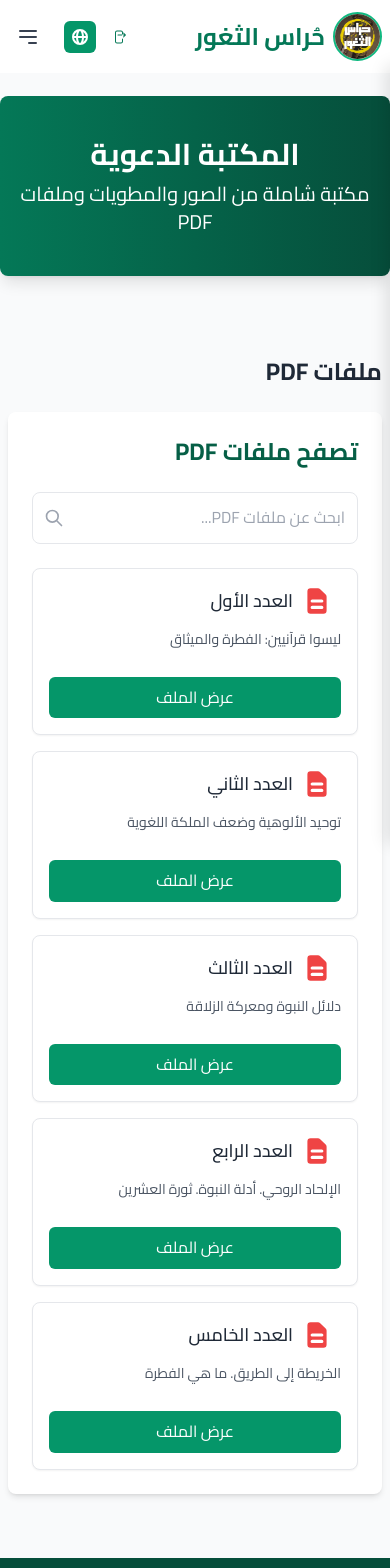
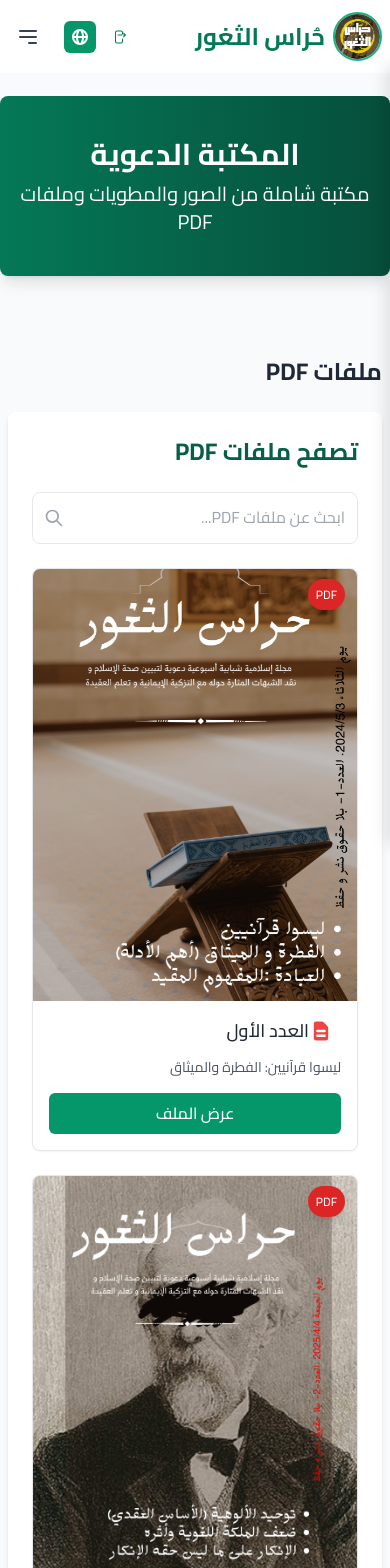
Before and after one commit to MMansy19/Hurass-Al-Thughur, a Next.js app: page /ar/library in a window 390 px wide. Shown: the top 1568 px of the page. Built offline with nearby package versions, Linux system fonts and the light colour scheme.

Commit message:
feat: enhance PDFCard with cover image, fallback, and PDF badge

```diff
--- a/app/[locale]/articles/page.tsx
+++ b/app/[locale]/articles/page.tsx
@@ -18,7 +18,7 @@ async function Articles({ params }: { params: Promise<{ locale: string }> }) {
       .select("*")
       .eq("lang", locale)
       .eq("approved", true)
-      .order("created_at", { ascending: false });
+      .order("created_at", { ascending: true });
 
   if (locale !== "ar" && locale !== "en") {
     return <h1>Error in Locale!</h1>;
--- a/components/pdf/browser/PDFGrid.tsx
+++ b/components/pdf/browser/PDFGrid.tsx
@@ -15,13 +15,56 @@ export function PDFCard({ name, path, locale, viewText }: PDFCardProps) {
   const description = getPDFDescription(name, locale);
   const encodedPath = encodeURIComponent(path.replace("/pdfs/", ""));
 
+  // Extract PDF number from filename (e.g., "1.pdf" -> "1")
+  const pdfNumber = name.replace('.pdf', '');
+  const coverImagePath = `/images/magazine/${pdfNumber}.png`;
+
   return (
     <div className="border rounded-lg overflow-hidden shadow-sm hover:shadow-md transition-shadow bg-white">
-      <div className="p-4 flex flex-col h-full">
-        {" "}
+      {/* Cover Image Section */}
+      <div className="relative aspect-[3/4] bg-gradient-to-br from-emerald-100 to-emerald-200 overflow-hidden">
+        <img
+          src={coverImagePath}
+          alt={displayName}
+          className="w-full h-full object-cover transition-transform duration-300 hover:scale-105"
+          onError={(e) => {
+            // Fallback to placeholder if image fails to load
+            const target = e.target as HTMLImageElement;
+            target.style.display = 'none';
+            const fallback = target.nextElementSibling as HTMLElement;
+            if (fallback) fallback.style.display = 'flex';
+          }}
+        />
+        {/* Hidden fallback that shows when image fails */}
+        <div className="absolute inset-0 flex items-center justify-center bg-gradient-to-br from-emerald-100 to-emerald-200 hidden">
+          <div className="w-16 h-16 text-emerald-600">
+            <svg
+              className="w-full h-full"
+              fill="currentColor"
+              viewBox="0 0 20 20"
+            >
+              <path
+                fillRule="evenodd"
+                d="M4 4a2 2 0 012-2h4.586A2 2 0 0112 2.586L15.414 6A2 2 0 0116 7.414V16a2 2 0 01-2 2H6a2 2 0 01-2-2V4zm2 6a1 1 0 011-1h6a1 1 0 110 2H7a1 1 0 01-1-1zm1 3a1 1 0 100 2h6a1 1 0 100-2H7z"
+                clipRule="evenodd"
+              />
+            </svg>
+          </div>
+        </div>
+
+        {/* PDF Type Badge */}
+        <div className="absolute top-3 right-3">
+          <span className="bg-red-600 text-white px-2 py-1 rounded-full text-xs font-medium shadow-lg">
+            PDF
+          </span>
+        </div>
+      </div>
+
+      {/* Content Section */}
+      <div className="p-4 flex flex-col h-auto">
         <div className="flex items-center mb-3">
           <svg
-            className="w-8 h-8 text-red-500 mx-2"
+            className="w-6 h-6 text-red-500 mr-2 flex-shrink-0"
             fill="currentColor"
             viewBox="0 0 20 20"
           >
@@ -31,19 +74,19 @@ export function PDFCard({ name, path, locale, viewText }: PDFCardProps) {
               clipRule="evenodd"
             />
           </svg>
-          <h3 className="font-medium text-lg" dir="auto">
+          <h3 className="font-medium text-lg truncate" dir="auto">
             {displayName}
           </h3>
         </div>
         {description && (
-          <p className="text-gray-600 text-sm mb-3 flex-grow" dir="auto">
+          <p className="text-gray-600 text-sm mb-4 line-clamp-3" dir="auto">
             {description}
           </p>
         )}
-        <div className="mt-auto pt-4">
+        <div className="mt-auto">
           <Link
             href={`/${locale}/library/pdf/${encodedPath}`}
-            className="block w-full sm:px-4 px-2 py-2 text-center bg-emerald-600 text-white rounded-md hover:bg-emerald-700 transition-colors"
+            className="block w-full px-4 py-2 text-center bg-emerald-600 text-white rounded-md hover:bg-emerald-700 transition-colors font-medium"
           >
             {viewText}
           </Link>
@@ -71,7 +114,7 @@ export function PDFGrid({
   }
 
   return (
-    <div className="grid grid-cols-1 md:grid-cols-2 lg:grid-cols-3 gap-4">
+    <div className="grid grid-cols-1 md:grid-cols-2 lg:grid-cols-3 xl:grid-cols-4 gap-6">
       {pdfs.map((pdf, index) => (
         <PDFCard
           key={index}
```
